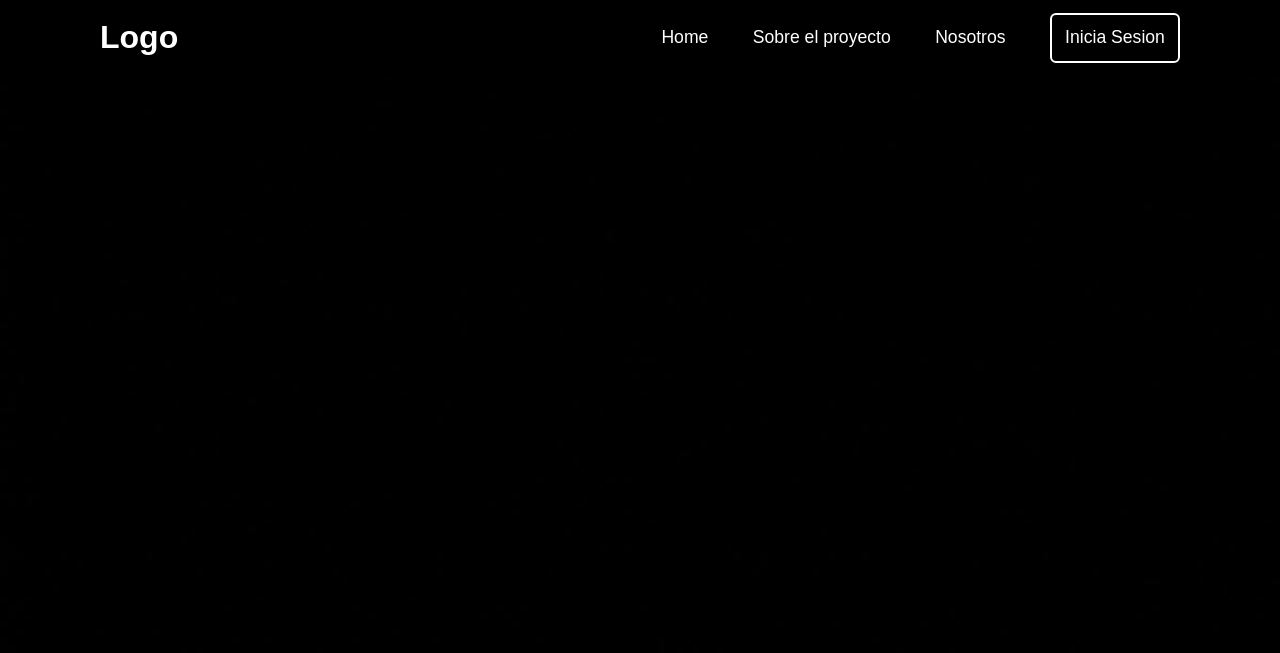
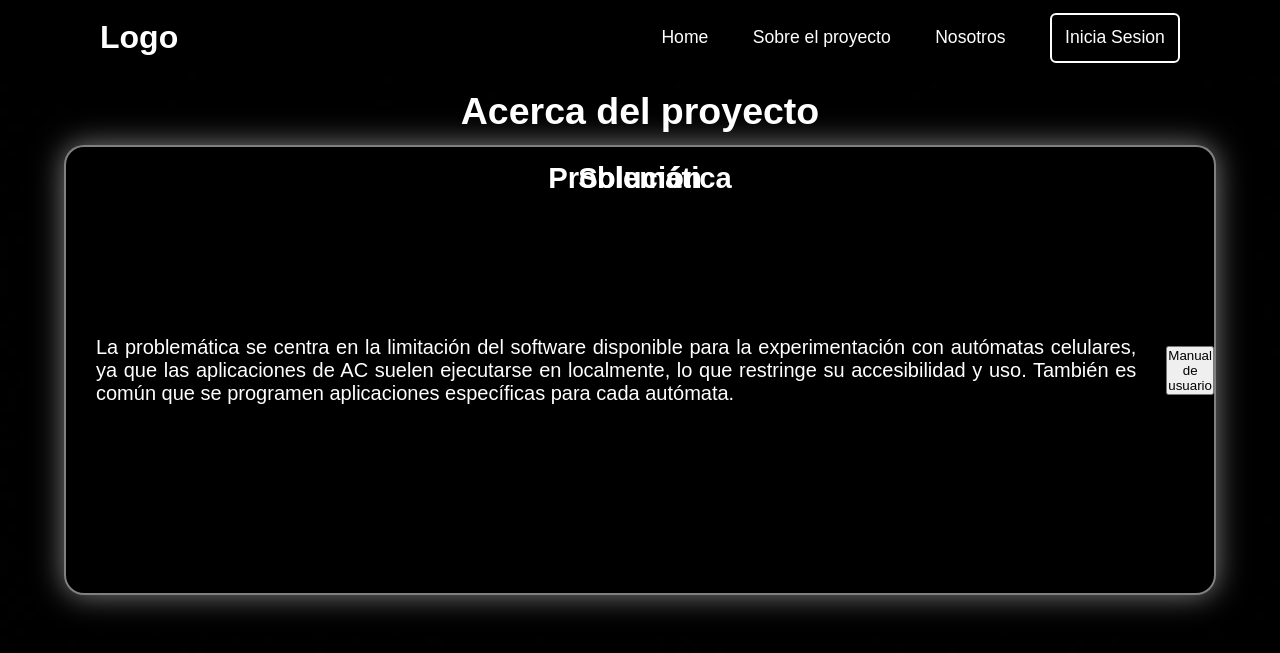
Before and after one commit to luis-ale-117/DistribCell-back, a Flask app: page /abtproject in a window 1280 px wide. Shown: the top 653 px of the page. Run offline with Flask 3, Linux system fonts and the light colour scheme.

Commit message:
Added About project template and changed about us style

```diff
--- a/src/static/styles/other.css
+++ b/src/static/styles/other.css
@@ -10,11 +10,20 @@ a:hover {
     color: #3498DB;
 }
 
+.contenedor{
+    height: auto;
+    width: auto;
+    display: flex;
+    position: relative;
+    align-items: center;
+    justify-content: center;
+}
+
 .about {
     position: relative;
     width: 90%;
     height: 450px;
-    background-color: white;
+    background-color: black;
     border: 2px solid rgba(255, 255, 255, 0.5);
     border-radius: 20px;
     backdrop-filter: blur(20px);
@@ -24,15 +33,16 @@ a:hover {
     align-items: center;
     overflow: hidden;
     transform: scale(1);
+    bottom: -70px;
 }
 
 .title {
     position: absolute;
     top: 15px;
-    height: 20px;
-    width: 100%;
+    height: auto;
+    width: auto;
     background: none;
-    color: black;
+    color: white;
     font-size: 25px;
     text-align: center;
 }
@@ -93,6 +103,15 @@ a:hover {
     transition: 1s;
 }
 
+.para2{
+    text-align: justify;
+    color: white;
+    padding-left: 30px;
+    padding-right: 30px;
+    font-size: 20px;
+    transition: 1s;
+}
+
 .contact {
     position: absolute;
     bottom: 0px;
--- a/src/templates/aboutus.html
+++ b/src/templates/aboutus.html
@@ -2,6 +2,7 @@
 
 <body>
 	{% include './navbar.html' %}
+    <div class="contenedor">
     <div class = "about">
         <div class = "title"><h2>Acerca de nosotros</h2></div>
         <div class = "picsbox" style = "background-image: url(../static/imgs/Luis.jpg);">
@@ -44,6 +45,7 @@
             </div>
         </div>
     </div>
+    </div>
 </body>
 
 {% include './footer.html' %}
--- a/src/templates/proyect.html
+++ b/src/templates/proyect.html
@@ -2,6 +2,32 @@
 
 <body>
 	{% include './navbar.html' %}
+	<div class="contenedor">
+		<div class="title">
+			<h2>Acerca del proyecto</h2>
+		</div>
+		<div class="about">
+			<div class="title">
+				<h3>Problemática</h3>
+			</div>
+			<p class="para2">
+				La problemática se centra en la limitación del software
+				disponible para la experimentación con autómatas celulares,
+				ya que las aplicaciones de AC suelen ejecutarse en localmente,
+				lo que restringe su accesibilidad y uso. También es común que se
+				programen aplicaciones específicas para cada autómata.
+			</p>
+			<br>
+			<div class="title">
+				<h3>Solución</h3>
+			</div>
+			<div>
+				<a href="https://drive.google.com/file/d/1gP4LwVDyYOx3dLxZQwXjOoUR6riiq7CJ/view?usp=sharing">
+					<button>Manual de usuario</button>
+				</a>
+			</div>
+		</div>
+	</div>
 </body>
 
 {% include './footer.html' %}
```
